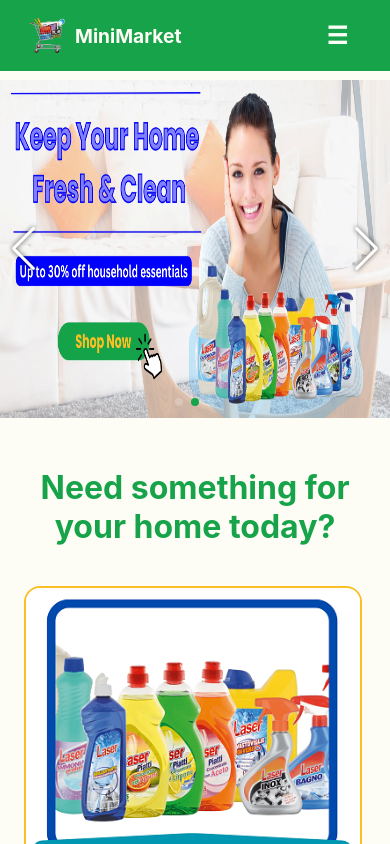
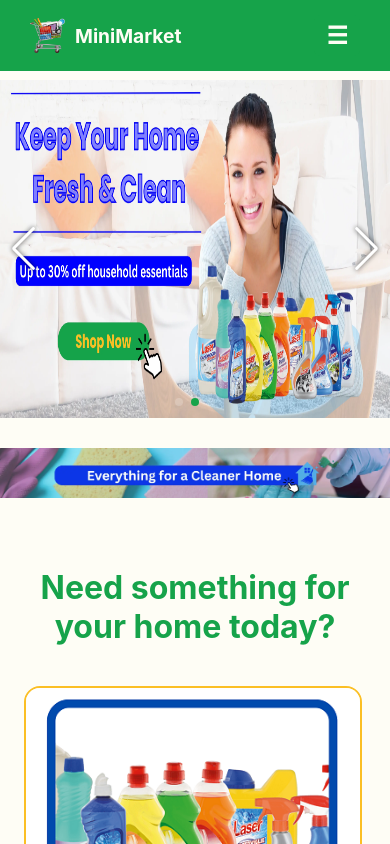
Before and after one commit to camilo-cloud/MiniMarket, a React (Vite) app: page / in a window 390 px wide. Shown: the top 844 px of the page. Built offline with nearby package versions, Linux system fonts and the light colour scheme.

Commit message:
feat(home): add three promotional banners with responsive mobile adjustments

```diff
--- a/src/pages/Home.css
+++ b/src/pages/Home.css
@@ -0,0 +1,21 @@
+.bannerHome {
+    margin: 30px 0;
+    cursor:pointer;
+}
+
+.bannerHome img {
+    width: 100%;
+    height: 100px;
+    object-fit: cover;
+}
+.bannerHome img.cleaningBanner{
+    height:140px;
+}
+@media (max-width: 768px) {
+    .bannerHome img,
+    .bannerHome img.cleaningBanner {
+      height: auto;
+      max-height: 180px;
+      object-fit: contain;
+    }
+  }
--- a/src/pages/Home.jsx
+++ b/src/pages/Home.jsx
@@ -2,13 +2,33 @@
 import CategoryCards from "../components/CategoryCards";
 import ProductCard from "../components/ProductCard";
 import BestOffers from "../components/BestOffers";
+import banner1 from "../assets/images/bannerHorizontal1.webp";
+import banner2 from "../assets/images/bannerHorizontal2.webp";
+import banner3 from "../assets/images/bannerHorizontal3.webp";
+import "./Home.css"
+import { Link } from "react-router-dom";
 
 export default function Home() {
     return (
         <main>
             <Hero />
+            <Link to="/products?category=cleaning">
+                <div className="bannerHome">
+                    <img  className="cleaningBanner" src={banner3} alt="Everything for a Cleaner Home" />
+                </div>
+            </Link>
             <CategoryCards />
+            <Link to="products?category=fruits">
+                <div className="bannerHome">
+                    <img src={banner1} alt="Fresh Fruits and Veggies" />
+                </div>
+            </Link>
             <BestOffers />
+            <Link to="/products?category=dairy">
+                <div className="bannerHome">
+                    <img src={banner2} alt="Everything for your delicious meals" />
+                </div>
+            </Link>
         </main>
     )
 }
```
